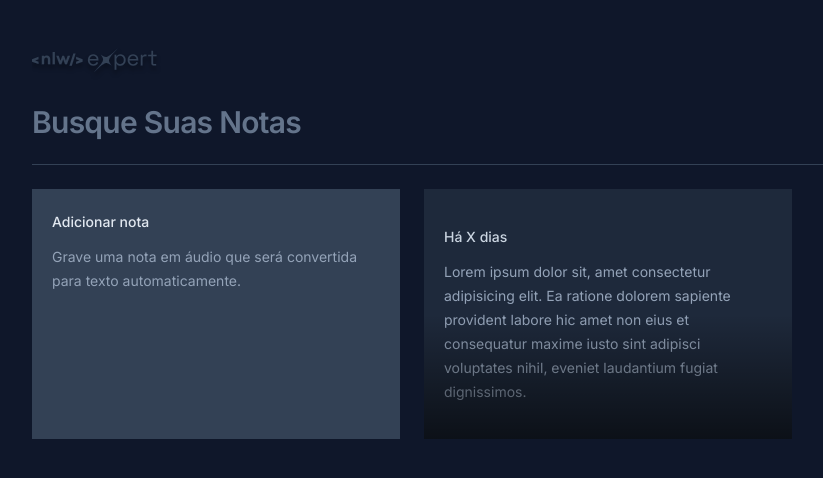
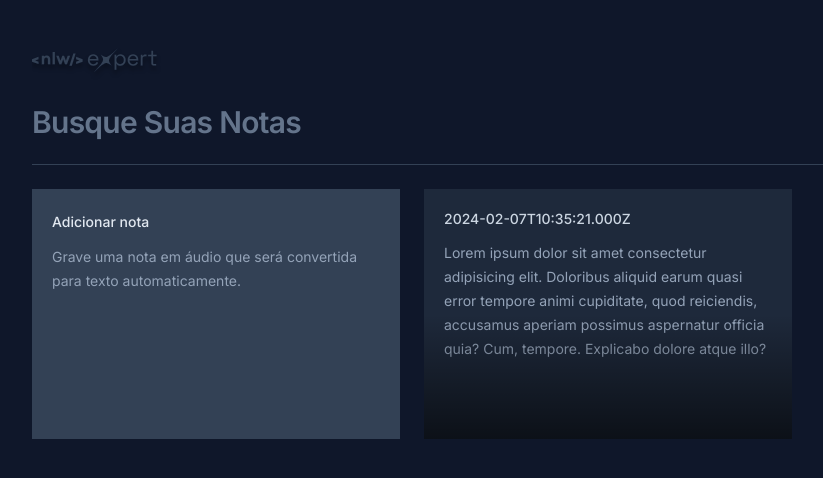
Before and after one commit to LuizinhoGustavo/nlw-reactjs, a React (Vite) app: page / in a window 1280 px wide. Shown: the top 478 px of the page, without its empty margins (32-855 px from the left). Built offline with nearby package versions, Linux system fonts and the light colour scheme.

Commit message:
Finalização do Layout

```diff
--- a/src/app.tsx
+++ b/src/app.tsx
@@ -26,10 +26,11 @@ export function App() { //Retona de maneira mais fácil
           </p>
         </div>
 
-        <NoteCard/> {/*Importação do Component*/}
+        <NoteCard  note={{
+          date: new Date(),
+          content: "Lorem ipsum dolor sit amet consectetur adipisicing elit. Doloribus aliquid earum quasi error tempore animi cupiditate, quod reiciendis, accusamus aperiam possimus aspernatur officia quia? Cum, tempore. Explicabo dolore atque illo?"}} /> {/*Import do Component, e mudança das características em cada um dos components*/}
 
       </div>
-
     </div>
     )//Componentes JSX - HTML convertido para JS
 }
--- a/src/components/note-card.tsx
+++ b/src/components/note-card.tsx
@@ -1,12 +1,30 @@
-export function NoteCard(){
+interface NoteCardProps{ // Explicação no final
+  note: {
+    date: Date
+    content: string
+  }
+}
+
+export function NoteCard({ note }: NoteCardProps){ // Chama a interface e criar o recurso Props
     return(
-          <button className='rouded-md text-left bg-slate-800 p-5 space-y-3 overflow-hidden outline-none relative hover:ring-2 hover:ring-slate-600 focus-visible:ring-2 focus-visible:ring-lime-400'>
-          <span className='text-sm font-medium text-slate-300'>Há X dias</span>
-          <p className='text-sm leading-6 text-slate-400'>
-            Lorem ipsum dolor sit, amet consectetur adipisicing elit. Ea ratione dolorem sapiente provident labore hic amet non eius et consequatur maxime iusto sint adipisci voluptates nihil, eveniet laudantium fugiat dignissimos.
-          </p>
+          <button className='flex flex-col rouded-md text-left bg-slate-800 p-5 gap-3 overflow-hidden outline-none relative hover:ring-2 hover:ring-slate-600 focus-visible:ring-2 focus-visible:ring-lime-400'>
+            <span className='text-sm font-medium text-slate-300'>
+              {note.date.toISOString()} {/*Chama a propriedade date e converte ela pra string*/}
+            </span>
+            <p className='text-sm leading-6 text-slate-400'>
+              {note.content} {/*Chama a propriedade content*/}
+            </p>
 
-          <div className='absolute bottom-0 left-0 right-0 h-1/2 bg-gradient-to-t from-black/60 to-black/0 pointer-events-none'/>
+            <div className='absolute bottom-0 left-0 right-0 h-1/2 bg-gradient-to-t from-black/60 to-black/0 pointer-events-none'/>
           </button>
     )
 }
+
+/*
+
+Interface ... -> Alguns informações podem variar de component para component, isso permite impedir o erro que os próprios Components vieram consertar, que é a repetição
+Nesse caso, podemos criar uma interface que vai armazenar valores para diferenciar cada component
+
+
+  * Toda vez que for usar uma estrutura JavaScript no
+*/
```
